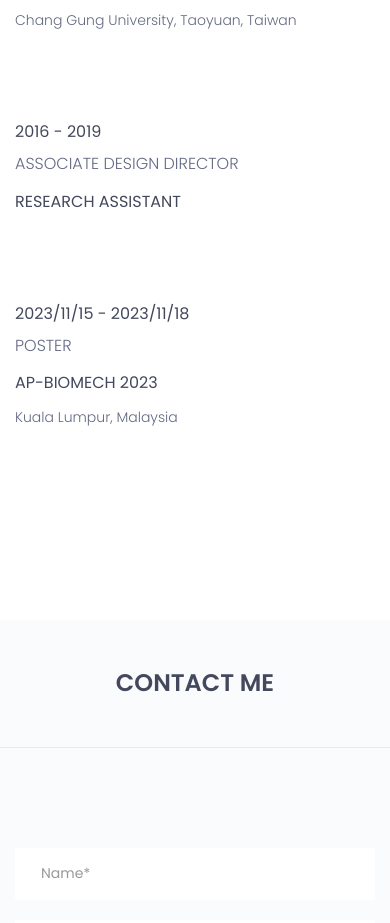
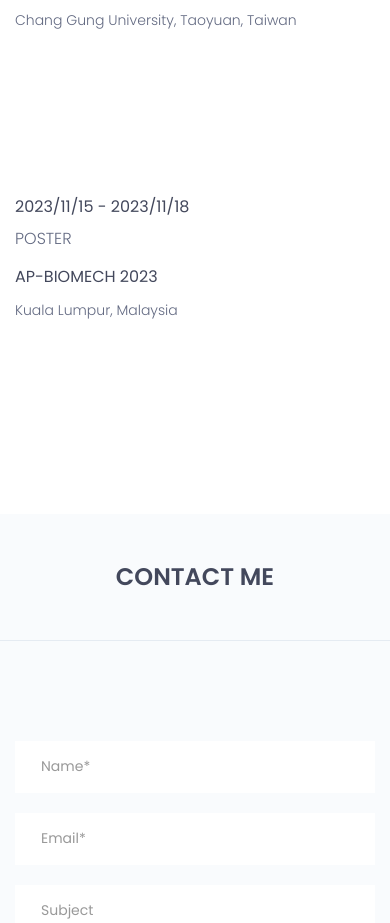
Before and after one commit to 1SuMJ2/1SuMJ2.github.io, a plain HTML site: page index.html in a window 390 px wide. Shown: the part 3233-4156 px from the top of the page. Drawn offline with nearby package versions, Linux system fonts and the light colour scheme.

Commit message:
Add files via upload

```diff
--- a/index.html
+++ b/index.html
@@ -303,25 +303,8 @@
 								<li>
 									<div class="single-timeline-box fix">
 										<div class="row">
-											<div class="col-md-offset-1 col-md-5 experience-time-responsive">
-												<div class="experience-time">
-													<h2>
-														<span><i class="fa fa-circle" aria-hidden="true"></i></span>
-														2016 - 2019
-													</h2>
-													<h3>associate design director</h3>
-												</div><!--/.experience-time-->
-											</div><!--/.col-->
-											<div class="col-md-5">
-												<div class="timeline">
-													<div class="timeline-content text-right">
-														<h4 class="title">
-															Research Assistant
-														</h4>
 
-													</div><!--/.timeline-content-->
-												</div><!--/.timeline-->
-											</div><!--/.col-->
+
 											<div class="col-md-offset-1 col-md-5 experience-time-main">
 												<div class="experience-time">
 													<h2>
```
